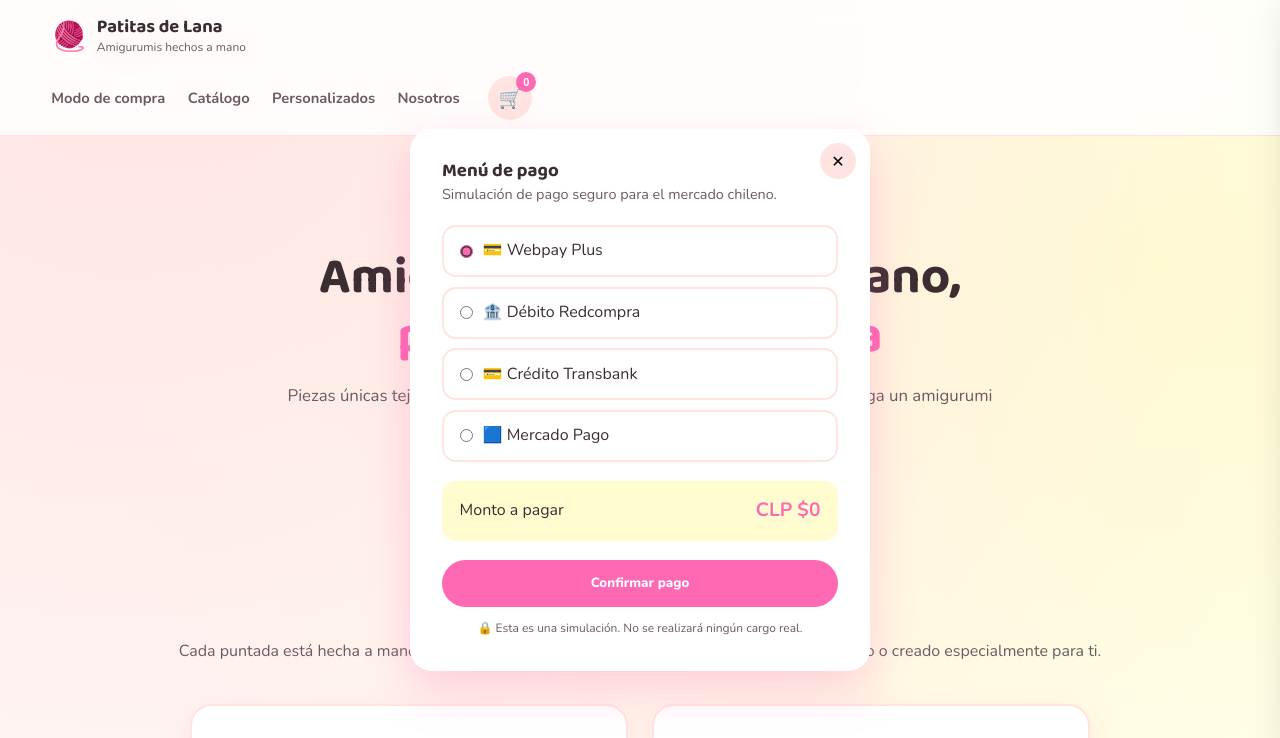
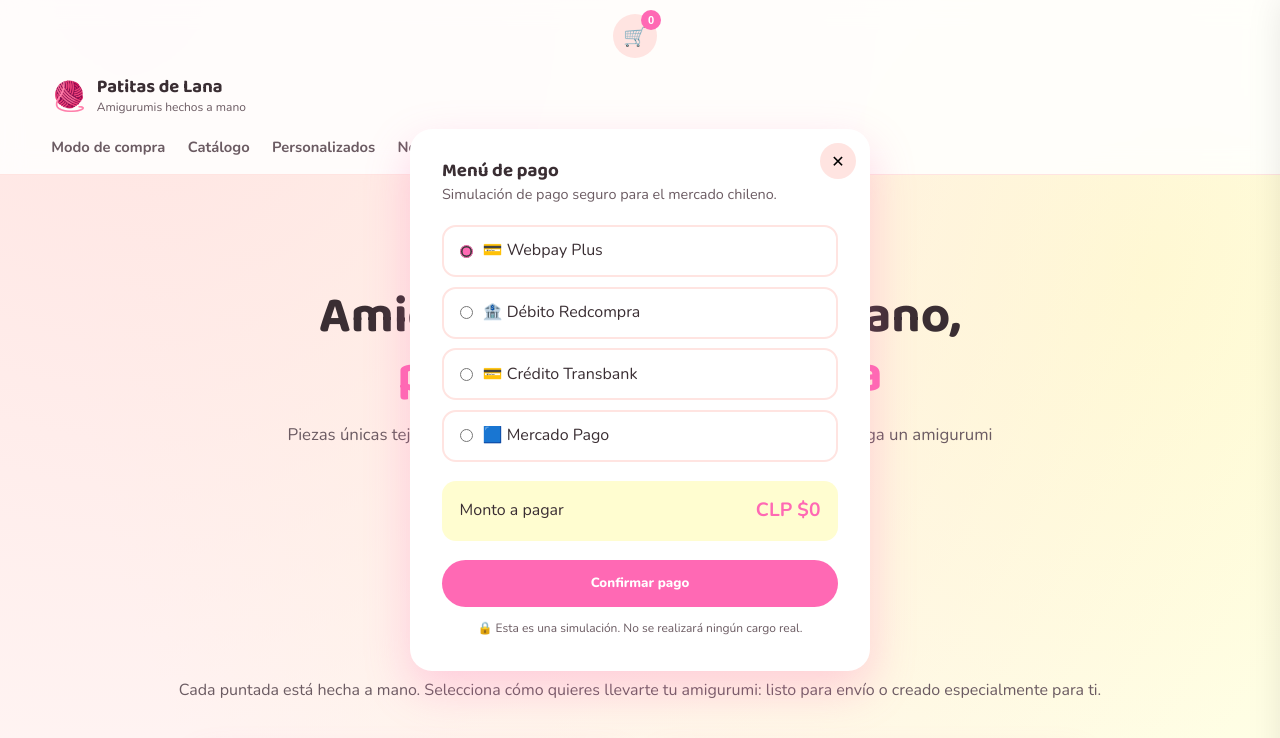
Before and after one commit to Ithemu/PRIMERA-WEB, a plain HTML site: page index.html in a window 1280 px wide. Shown: the top 738 px of the page. Drawn offline with nearby package versions, Linux system fonts and the light colour scheme.

Commit message:
feat: mover botón del carrito a la esquina superior izquierda
Co-authored-by: aider (deepseek/deepseek-chat) <aider@aider.chat>

```diff
--- a/index.html
+++ b/index.html
@@ -15,6 +15,11 @@
   <!-- ===== HEADER ===== -->
   <header class="site-header">
     <div class="container header-inner">
+      <button class="cart-toggle" id="cartToggle" aria-label="Abrir carrito de compras">
+        <span aria-hidden="true">🛒</span>
+        <span class="cart-count" id="cartCount">0</span>
+      </button>
+
       <a href="#inicio" class="brand" aria-label="Patitas de Lana, inicio">
         <span class="brand-emoji" aria-hidden="true">🧶</span>
         <span class="brand-text">
@@ -28,10 +33,6 @@
         <a href="#catalogo">Catálogo</a>
         <a href="#personalizados">Personalizados</a>
         <a href="#nosotros">Nosotros</a>
-        <button class="cart-toggle" id="cartToggle" aria-label="Abrir carrito de compras">
-          <span aria-hidden="true">🛒</span>
-          <span class="cart-count" id="cartCount">0</span>
-        </button>
       </nav>
     </div>
   </header>
--- a/style.css
+++ b/style.css
@@ -71,6 +71,10 @@ h1, h2, h3, h4, .brand-text strong {
   padding: 0.9rem 0;
 }
 
+.header-inner .brand {
+  margin-right: auto;
+}
+
 .brand {
   display: flex;
   align-items: center;
@@ -128,7 +132,8 @@ h1, h2, h3, h4, .brand-text strong {
   cursor: pointer;
   display: grid;
   place-items: center;
-  margin-left: 0.4rem;
+  margin-right: 0.6rem;
+  flex-shrink: 0;
   transition: transform var(--transicion), background var(--transicion);
 }
 
```
